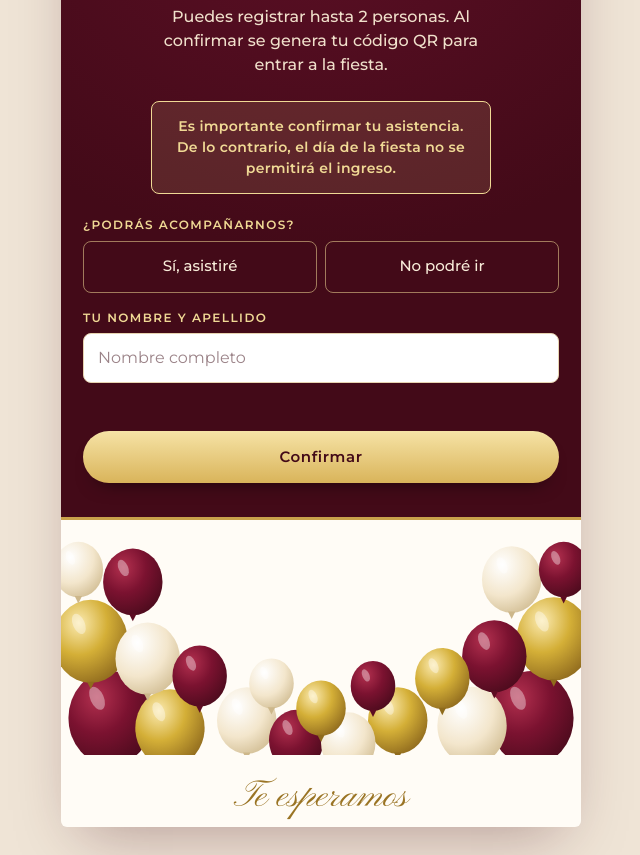
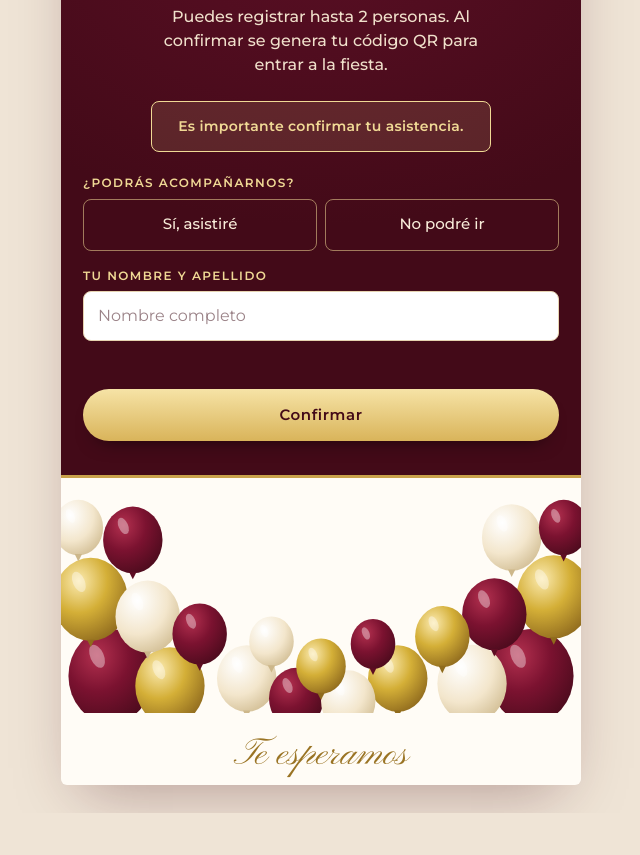
Before and after one commit to S4nt1ag029/invitacion, a plain HTML site: page index.html in a window 1280 px wide. Shown: the part 2063-2918 px from the top of the page, without its empty margins (319-959 px from the left). After the commit the page ends 2876 px from the top, so only its background shows below. Drawn offline with nearby package versions, Linux system fonts and the light colour scheme.

Commit message:
Update index.html

```diff
--- a/index.html
+++ b/index.html
@@ -254,7 +254,7 @@ img{max-width:100%}
   <section class="rsvp" id="confirmar" aria-labelledby="rsvpTitle">
     <h2 id="rsvpTitle">Confirma tu asistencia</h2>
     <p class="lead" id="rsvpLead">Puedes registrar hasta 2 personas. Al confirmar se genera tu código QR para entrar a la fiesta.</p>
-    <p class="must" id="rsvpMust">Es importante confirmar tu asistencia. De lo contrario, el día de la fiesta no se permitirá el ingreso.</p>
+    <p class="must" id="rsvpMust">Es importante confirmar tu asistencia.</p>
 
     <form id="rsvpForm" novalidate>
       <fieldset class="field">
```
